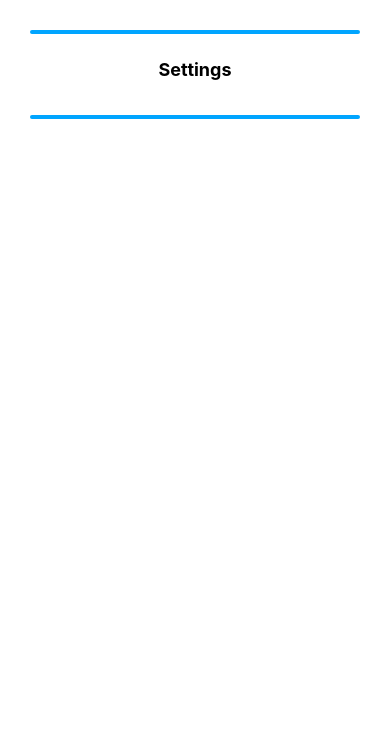
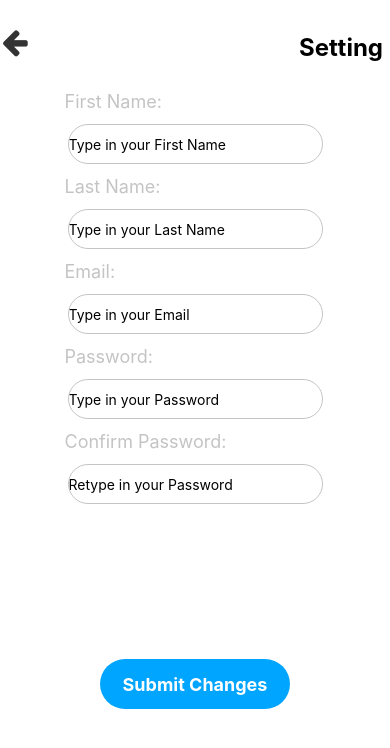
Before and after one commit to randobrando1008/Pet-Food-Protector, a React Native app in the folder src/: screen /Setting in a window 390 px wide. Shown: the top 748 px of the page. Built offline with nearby package versions, Linux system fonts and the light colour scheme.

Commit message:
Added header and navigation back to previous pages

```diff
--- a/src/pages/CreateAccountScreen.js
+++ b/src/pages/CreateAccountScreen.js
@@ -64,38 +64,38 @@ class CreateAccountScreen extends React.Component {
           <ScrollView style={externalStyle.scrollView}>
             <Text style={styles.headerStyle}>Create An Account</Text>
             <View style={externalStyle.lineStyle} />
-            <Text style={styles.extraText}>First Name:</Text>
+            <Text style={externalStyle.extraText}>First Name:</Text>
             <TextInput
                 value={this.state.fName}
-                style={styles.inputStyle}
+                style={externalStyle.inputStyle}
                 placeholder="Type in your First Name"
                 onChange={ e => this.setState({fName: e.target.value}) }
             />
-            <Text style={styles.extraText}>Last Name:</Text>
+            <Text style={externalStyle.extraText}>Last Name:</Text>
             <TextInput
                 value={this.state.lName}
-                style={styles.inputStyle}
+                style={externalStyle.inputStyle}
                 placeholder="Type in your Last Name"
                 onChange={ e => this.setState({lName: e.target.value}) }
             />
-            <Text style={styles.extraText}>Email:</Text>
+            <Text style={externalStyle.extraText}>Email:</Text>
             <TextInput
                 value={this.state.email}
-                style={styles.inputStyle}
+                style={externalStyle.inputStyle}
                 placeholder="Type in your Email"
                 onChange={ e => this.setState({email: e.target.value}) }
             />
-            <Text style={styles.extraText}>Password:</Text>
+            <Text style={externalStyle.extraText}>Password:</Text>
             <TextInput
                 value={this.state.password}
-                style={styles.inputStyle}
+                style={externalStyle.inputStyle}
                 placeholder="Type in your Password"
                 onChange={ e => this.setState({password: e.target.value}) }
             />
-            <Text style={styles.extraText}>Confirm Password:</Text>
+            <Text style={externalStyle.extraText}>Confirm Password:</Text>
             <TextInput
                 value={this.state.cPassword}
-                style={styles.inputStyle}
+                style={externalStyle.inputStyle}
                 placeholder="Retype in your Password"
                 onChange={ e => this.setState({cPassword: e.target.value}) }
             />
@@ -117,26 +117,6 @@ const styles = StyleSheet.create({
     textAlign: "center",
     textAlignVertical: "center",
     marginTop: 10
-  },
-  extraText: {
-    color: '#C4C4C4',
-    fontSize: 18,
-    width: 265,
-    justifyContent: 'center',
-    alignSelf: "center",
-    padding: 2,
-    margin: 5
-  },
-  inputStyle: {
-    borderColor: '#C4C4C4',
-    borderWidth: 1,
-    borderRadius: 20,
-    fontSize: 14,
-    width: 255,
-    height: 40,
-    justifyContent: 'center',
-    alignSelf: "center",
-    margin: 5
   }
 });
 
--- a/src/pages/CreateScheduleScreen.js
+++ b/src/pages/CreateScheduleScreen.js
@@ -41,13 +41,16 @@ class CreateScheduleScreen extends React.Component {
     return (
         <View style={{flex: 1,backgroundColor: '#fff'}}>
           <ScrollView style={externalStyle.scrollView}>
-            <Text style={styles.headerStyle}>Let's Feed Some Doggo</Text>
+            <View style={externalStyle.header}>
+              <Text style={styles.headerText}>Let's Feed Some Doggos</Text>
+              <TouchableOpacity
+                style={{ backgroundColor:"#FFFFFF00", flexDirection: "row", padding: 2}}
+                onPress={() => this.props.navigation.navigate('Setting')}>
+                <Icon name="gear" size={30} color="#000000CC" backgroundColor="#FFFFFF00"/>
+              </TouchableOpacity>
+            </View>
             <View style={externalStyle.lineStyle} />
-            <TouchableOpacity
-              style={{ backgroundColor:"#FFFFFF00"}}
-              onPress={() => this.props.navigation.navigate('Setting')}>
-              <Icon name="gear" size={30} color="#000000CC" backgroundColor="#FFFFFF00"/>
-            </TouchableOpacity>
+
             <SignInButton title="Add Pet" onPress={() => this.props.navigation.navigate('AddPet')} />
             <SignInButton title="Modify Pet" onPress={() => this.props.navigation.navigate('ModifyPet')} />
           </ScrollView>
@@ -58,13 +61,14 @@ class CreateScheduleScreen extends React.Component {
 
 const styles = StyleSheet.create({
 
-  headerStyle:{
-    color:"#000",
-    fontSize: 26,
-    fontWeight: "bold",
-    textAlign: "center",
-    textAlignVertical: "center",
-    marginTop: 10
+  headerText: {
+    padding: 2,
+    color: '#000',
+    fontWeight: 'bold',
+    fontSize: 24,
+    justifyContent: 'center',
+    alignSelf: "center",
+    margin: 5
   },
   extraText: {
     color: '#C4C4C4',
--- a/src/pages/SettingScreen.js
+++ b/src/pages/SettingScreen.js
@@ -11,8 +11,10 @@ import {
   TouchableOpacity,
   Pressable,
   TextInput,
-  Image,
+  Image
 } from 'react-native';
+
+import Icon from 'react-native-vector-icons/FontAwesome';
 
 import { NavigationContainer } from '@react-navigation/native';
 import { createNativeStackNavigator } from '@react-navigation/native-stack';
@@ -20,9 +22,9 @@ import DateTimePickerModal from "react-native-modal-datetime-picker";
 import { format } from "date-fns";
 import externalStyle from '../styles/externalStyle';
 
-const SignInButton = ({ onPress, title}) => (
-    <TouchableOpacity onPress={onPress} style={externalStyles.primaryButtonContainer}>
-      <Text style={externalStyles.primaryButtonText}>{title}</Text>
+const MakeChangesButton = ({ onPress, title}) => (
+    <TouchableOpacity onPress={onPress} style={externalStyle.primaryButtonContainer}>
+      <Text style={externalStyle.primaryButtonText}>{title}</Text>
     </TouchableOpacity>
 );
 
@@ -39,13 +41,52 @@ class SettingScreen extends React.Component {
   render() {
     return (
       <View style={{flex: 1,backgroundColor: '#fff'}}>
+        <View style={externalStyle.header}>
+          <TouchableOpacity
+            style={{ backgroundColor:"#FFFFFF00", flexDirection: "row", flex: 1, padding: 2}}
+            onPress={() => this.props.navigation.goBack()}>
+            <Icon name="arrow-left" size={30} color="#000000CC" backgroundColor="#FFFFFF00"/>
+          </TouchableOpacity>
+          <Text style={styles.headerText}>Setting</Text>
+        </View>
+
         <ScrollView style={externalStyle.scrollView}>
-          <View style = {externalStyle.lineStyle} />
-          <Text style={styles.headerText}>Settings</Text>
-          {/* <Text style={styles.extraText}>If you already have an account click the Sign In button below, if you're a new user go ahead and Create an Account.</Text> */}
-          <View style = {externalStyle.lineStyle} />
-          {/* <SignInButton title="Sign In" onPress={() => this.props.navigation.navigate('SignIn')} />
-          <CreateAccountButton title="Create an Account" onPress={() => this.props.navigation.navigate('CreateAccount')} /> */}
+          <Text style={externalStyle.extraText}>First Name:</Text>
+            <TextInput
+                value={this.state.fName}
+                style={externalStyle.inputStyle}
+                placeholder="Type in your First Name"
+                onChange={ e => this.setState({fName: e.target.value}) }
+            />
+            <Text style={externalStyle.extraText}>Last Name:</Text>
+            <TextInput
+                value={this.state.lName}
+                style={externalStyle.inputStyle}
+                placeholder="Type in your Last Name"
+                onChange={ e => this.setState({lName: e.target.value}) }
+            />
+            <Text style={externalStyle.extraText}>Email:</Text>
+            <TextInput
+                value={this.state.email}
+                style={externalStyle.inputStyle}
+                placeholder="Type in your Email"
+                onChange={ e => this.setState({email: e.target.value}) }
+            />
+            <Text style={externalStyle.extraText}>Password:</Text>
+            <TextInput
+                value={this.state.password}
+                style={externalStyle.inputStyle}
+                placeholder="Type in your Password"
+                onChange={ e => this.setState({password: e.target.value}) }
+            />
+            <Text style={externalStyle.extraText}>Confirm Password:</Text>
+            <TextInput
+                value={this.state.cPassword}
+                style={externalStyle.inputStyle}
+                placeholder="Retype in your Password"
+                onChange={ e => this.setState({cPassword: e.target.value}) }
+            />
+          <MakeChangesButton title="Submit Changes" />
         </ScrollView>
       </View>
     );
@@ -55,9 +96,10 @@ class SettingScreen extends React.Component {
 const styles = StyleSheet.create({
 
   headerText: {
+    padding: 2,
     color: '#000',
     fontWeight: 'bold',
-        fontSize: 18,
+    fontSize: 24,
     justifyContent: 'center',
     alignSelf: "center",
     margin: 5,
--- a/src/styles/externalStyle.js
+++ b/src/styles/externalStyle.js
@@ -45,7 +45,35 @@ const externalStyle=StyleSheet.create({
         fontWeight: "bold",
         textAlign: "center",
         textAlignVertical: "center"
-    }
+    },
+    extraText: {
+        color: '#C4C4C4',
+        fontSize: 18,
+        width: 265,
+        justifyContent: 'center',
+        alignSelf: "center",
+        padding: 2,
+        margin: 5
+    },
+    inputStyle: {
+        borderColor: '#C4C4C4',
+        borderWidth: 1,
+        borderRadius: 20,
+        fontSize: 14,
+        width: 255,
+        height: 40,
+        justifyContent: 'center',
+        alignSelf: "center",
+        margin: 5
+    },
+    header: {
+        width: '100%',
+        height: '10%',
+        flexDirection: 'row',
+        alignItems: 'center',
+        justifyContent: 'center',
+        flexWrap:'wrap'
+  },
 })
 
 export default externalStyle
```
Lines whose indentation alone changed are shown as unchanged.
